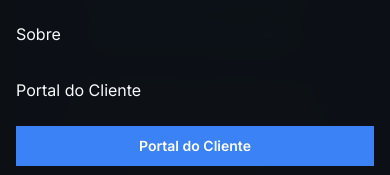
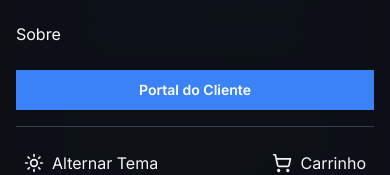
Before and after one commit to Aldebaran-LW/LWDigitalForge_Texte, a React (Vite) app: page /produtos in a window 390 px wide. Both pictures are taken after a click on the button 362 px from the left and 29 px from the top of the page. Shown: the part 195-370 px from the top of the page. Built offline with nearby package versions, Linux system fonts and the light colour scheme; no server answers; the database is empty.

Commit message:
fix: corrigir botÃ£o duplicado no menu mobile e remover import nÃ£o utilizado
- Remover botÃ£o duplicado 'Portal do Cliente' no menu mobile do Header
- Remover import nÃ£o utilizado de Link no ProductCard
- Melhorar UX do menu mobile

```diff
--- a/src/components/Header.jsx
+++ b/src/components/Header.jsx
@@ -136,11 +136,10 @@ const Header = () => {
                   </button>
                 </>
               ) : (
-                <Link to="/login" onClick={closeMenu} className="block w-full text-left py-2 text-gray-700 dark:text-[#F9FAFB] hover:text-[#3B82F6]">Portal do Cliente</Link>
+                <Button asChild className="w-full btn-primary py-3 rounded-lg font-semibold">
+                  <Link to="/login" onClick={closeMenu}>Portal do Cliente</Link>
+                </Button>
               )}
-              <Button asChild className="w-full btn-primary py-3 rounded-lg font-semibold">
-                <Link to="/login" onClick={closeMenu}>Portal do Cliente</Link>
-              </Button>
               <div className="pt-4 border-t border-gray-200 dark:border-gray-700 flex items-center justify-between">
                 <button onClick={toggleTheme} className="flex items-center gap-2 p-2 rounded-lg hover:bg-gray-200 dark:hover:bg-gray-700 transition-colors">
                   {theme === 'light' ? <Moon size={20} /> : <Sun size={20} />}
--- a/src/components/ProductCard.jsx
+++ b/src/components/ProductCard.jsx
@@ -1,5 +1,5 @@
 import React from 'react';
-import { Link, useNavigate } from 'react-router-dom';
+import { useNavigate } from 'react-router-dom';
 import { Button } from '@/components/ui/button';
 
 const ProductCard = ({ product }) => {
```
